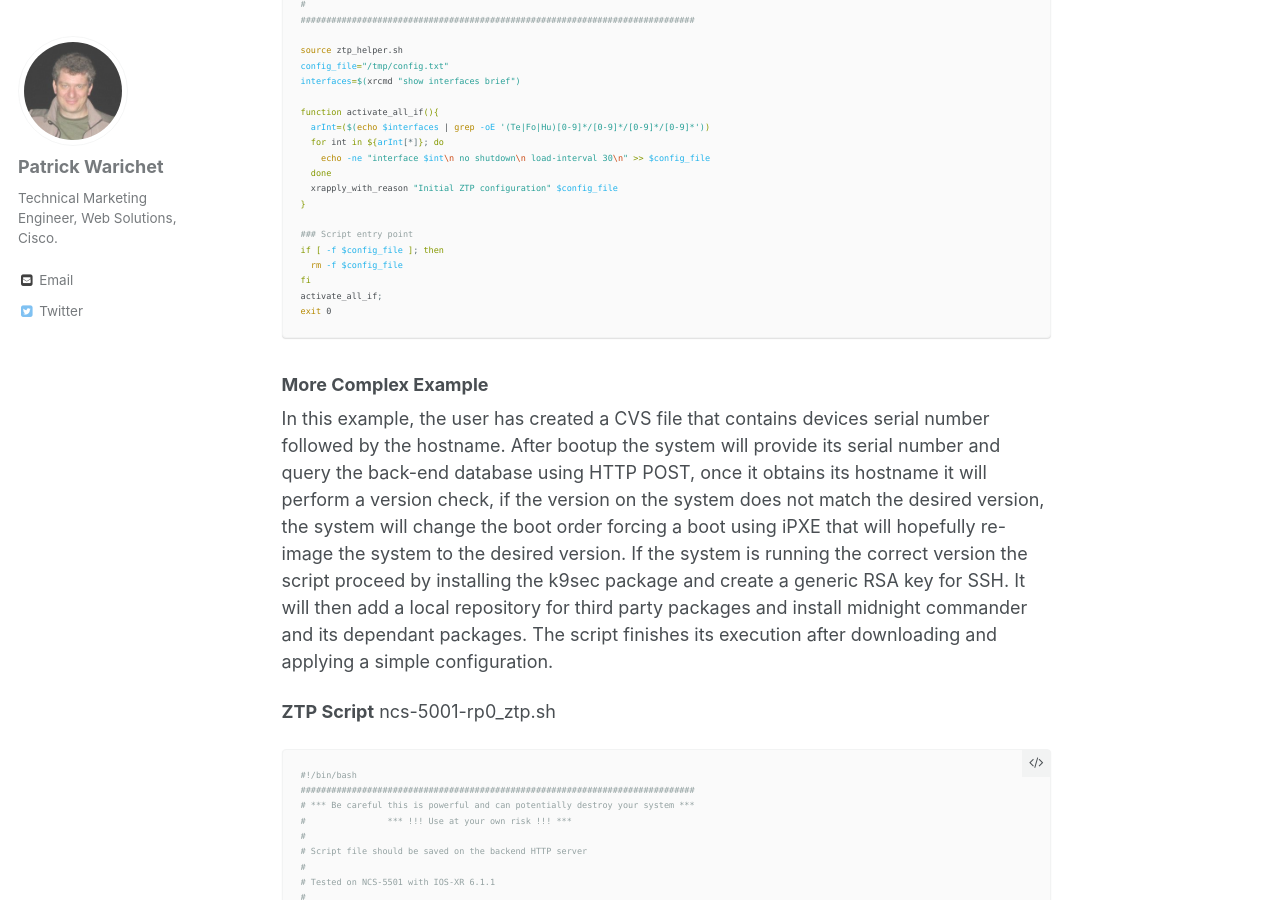
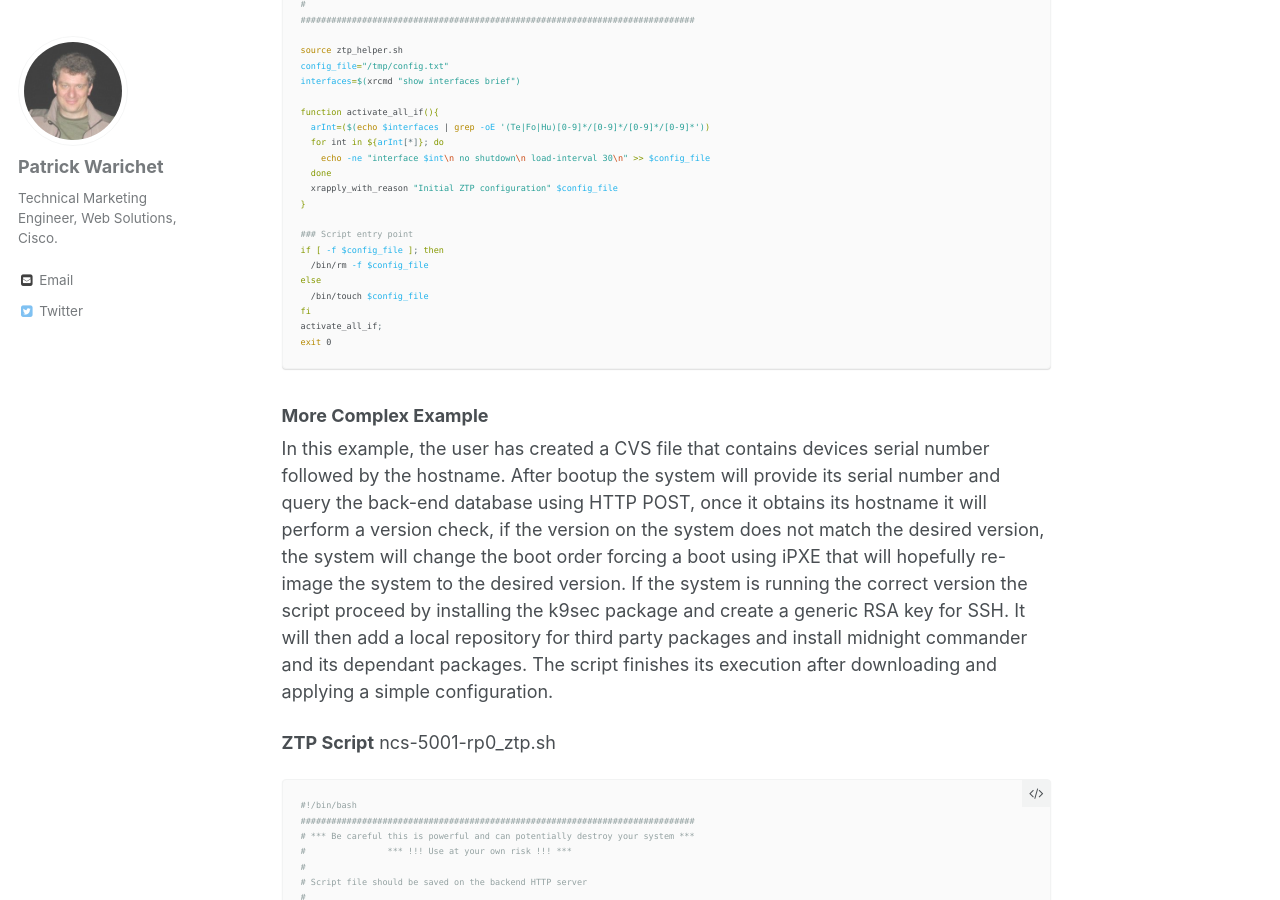
Before and after one commit to xrdocs/software-management, a Jekyll site: the page built from _tutorials/2016-08-26-working-with-ztp.md, in a window 1280 px wide and 900 px high, scrolled down 5586 px. Built offline with Jekyll 4.4.1, drawn with Linux system fonts in a browser that asks for light colours; comment, search, counter and statistics services are not loaded.

Commit message:
Updated 2016-08-26-working-with-ztp.md

```diff
--- a/_tutorials/2016-08-26-working-with-ztp.md
+++ b/_tutorials/2016-08-26-working-with-ztp.md
@@ -201,7 +201,9 @@ function activate_all_if(){
 
 ### Script entry point
 if [ -f $config_file ]; then
-  rm -f $config_file
+  /bin/rm -f $config_file
+else
+  /bin/touch $config_file
 fi
 activate_all_if;
 exit 0
```
